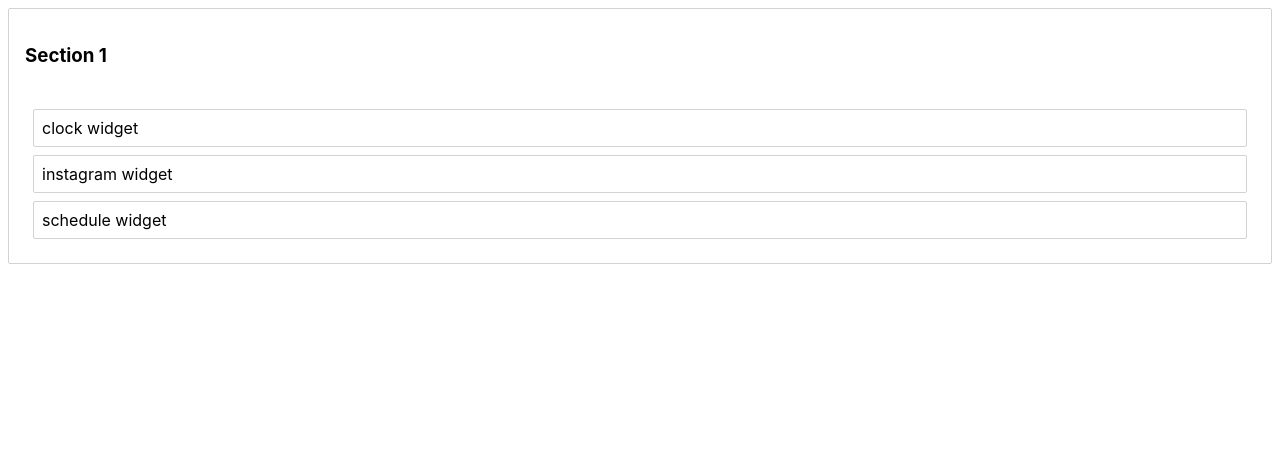
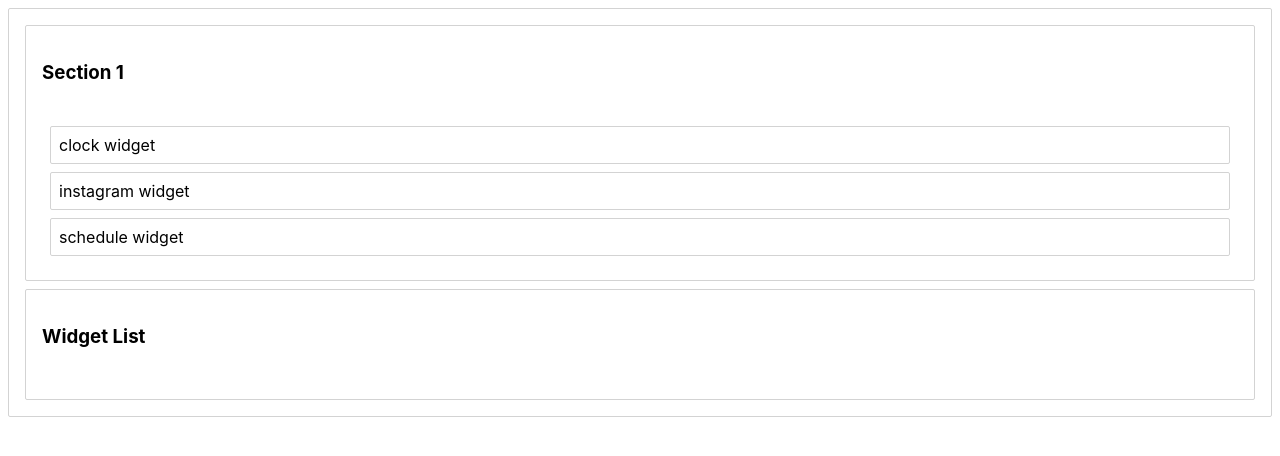
Before and after one commit to blimp-live/blimp-web, a React (Create React App) app: page / in a window 1280 px wide. Shown: the top 456 px of the page. Built offline with nearby package versions, Linux system fonts and the light colour scheme.

Commit message:
Added logic to drag and drop into different sections

```diff
--- a/src/App.css
+++ b/src/App.css
@@ -17,6 +17,10 @@
   justify-content: center;
   font-size: calc(10px + 2vmin);
   color: white;
+}
+
+.container {
+  display: flex;
 }
 
 .App-link {
--- a/src/App.tsx
+++ b/src/App.tsx
@@ -22,13 +22,17 @@ class App extends React.Component {
     }
 
     // @ts-ignore
-    const section = this.state.sections[source.droppableId];
-    const newWidgetIds = Array.from(section.widgetIds);
+    const startSection = this.state.sections[source.droppableId];
+    // @ts-ignore
+    const finishSection = this.state.sections[destination.droppableId];
+
+    if (startSection === finishSection){
+      const newWidgetIds = Array.from(startSection.widgetIds);
       newWidgetIds.splice(source.index, 1);
       newWidgetIds.splice(destination.index, 0, draggableId);
 
       const newSection = {
-      ...section,
+        ...startSection,
         widgetIds: newWidgetIds,
       };
 
@@ -41,11 +45,39 @@ class App extends React.Component {
       };
 
       this.setState(newState);
+      return;
+    }
+
+    const startWidgetIds = Array.from(startSection.widgetIds);
+    startWidgetIds.splice(source.index, 1);
+    const newStartWidgetIds = {
+      ...startSection,
+      widgetIds: startWidgetIds,
+    };
+
+    const finishWidgetIds = Array.from(finishSection.widgetIds);
+    finishWidgetIds.splice(destination.index, 0, draggableId);
+    const newFinishWidgetIds = {
+      ...finishSection,
+      widgetIds: finishWidgetIds,
+    };
+
+    const newState = {
+        ...this.state,
+        sections: {
+          ...this.state.sections,
+          [newStartWidgetIds.id]: newStartWidgetIds,
+          [newFinishWidgetIds.id]: newFinishWidgetIds,
+        },
+      };
+    this.setState(newState);
+
   }
 
   render() {
     return (
       <DragDropContext onDragEnd={this.onDragEnd}>
+        <div className="container">
           {this.state.sectionOrder.map(sectionId => {
             // @ts-ignore
             const section = this.state.sections[sectionId];
@@ -54,6 +86,7 @@ class App extends React.Component {
             // @ts-ignore
             return <Section key={section.id} section={section} widgets={widgets} />;
           })}
+        </div>
       </DragDropContext>
     );
   }
--- a/src/initialData.tsx
+++ b/src/initialData.tsx
@@ -10,8 +10,13 @@ const initialData = {
       title: 'Section 1',
       widgetIds: ['widget-1', 'widget-2', 'widget-3'],
     },
+    'section-2': {
+      id: 'section-2',
+      title: 'Widget List',
+      widgetIds: [],
+    },
   },
-  sectionOrder: ['section-1'],
+  sectionOrder: ['section-1', 'section-2'],
 };
 
 export default initialData;
```
Also changed, not shown: 1 other file (tests, documents, lock files or other folders). Lines whose indentation alone changed are shown as unchanged.
